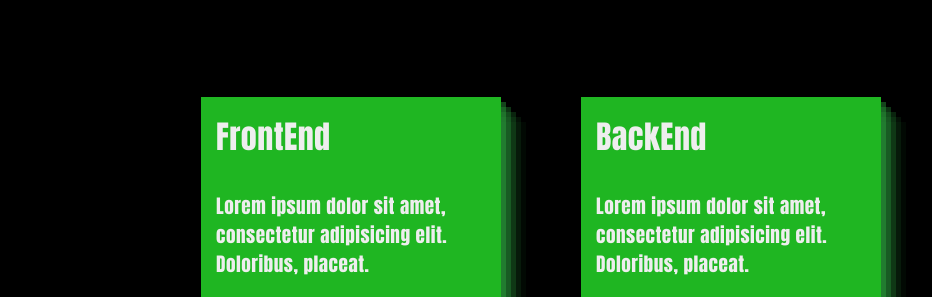
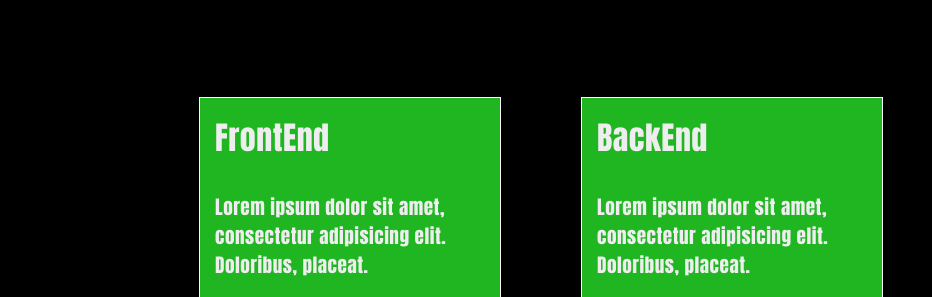
Before and after one commit to IssamQaci/IssamQaciPortfolio, a plain HTML site: page index.html in a window 1280 px wide. Shown: the part 860-1157 px from the top of the page, without its empty margins (99-1031 px from the left). Drawn offline with Linux system fonts and the light colour scheme.

Commit message:
Update style.css

```diff
--- a/style.css
+++ b/style.css
@@ -162,7 +162,8 @@ nav img{
     width: 300px;
     height: 400px;
     background-color: var(--second_color--);
-    box-shadow: rgba(48, 173, 67, 0.4) 5px 5px, rgba(48, 173, 67, 0.3) 10px 10px, rgba(48, 173, 67, 0.2) 15px 15px, rgba(48, 173, 67, 0.1)20px 20px, rgba(48, 173, 67, 0.05) 25px 25px;
+    border: 1px solid white;
+    /* box-shadow: rgba(48, 173, 67, 0.4) 5px 5px, rgba(48, 173, 67, 0.3) 10px 10px, rgba(48, 173, 67, 0.2) 15px 15px, rgba(48, 173, 67, 0.1)20px 20px, rgba(48, 173, 67, 0.05) 25px 25px; */
 }
 #frontend h1, #backend h1{
     color: var(--main_color--);
```
